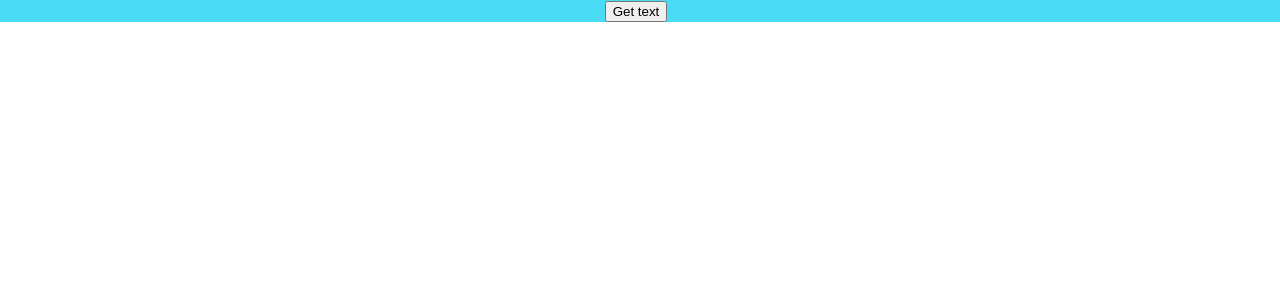
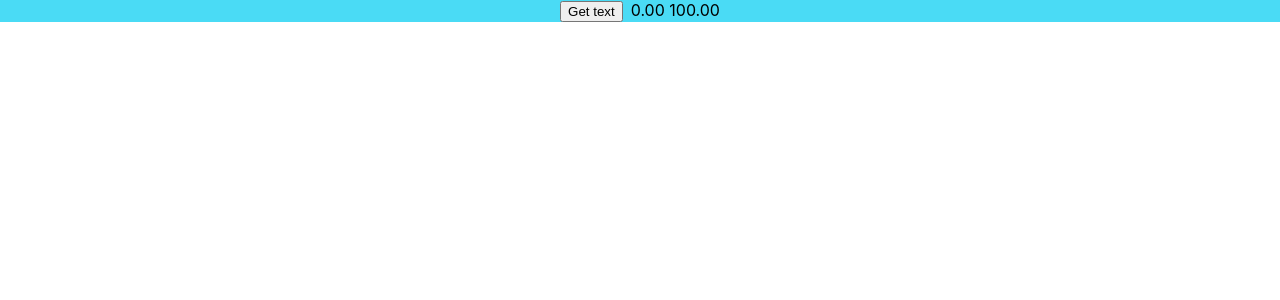
Before and after one commit to DevRomFromDom/typingSimulator, a React (Create React App) app: page / in a window 1280 px wide. Shown: the top 300 px of the page. Built offline with nearby package versions, Linux system fonts and the light colour scheme.

Commit message:
Main things works.

```diff
--- a/src/Main/Text/Letter/Letter.module.scss
+++ b/src/Main/Text/Letter/Letter.module.scss
@@ -1,18 +1,23 @@
-.default{
-   min-width: 10px;
-   background-color: #fff;
+.default {
+    background-color: #fff;
+    min-width: 10px;
 }
-.active{
+.active {
     min-width: 10px;
-   background-color:green;
+    background-color: green;
+    border-radius: 5px;
+    padding: 0 2px;
 }
-.mistake{
-   min-width: 10px;
-   background-color:red;
-   height: 100%;
-   color:white;
+.mistake {
+    min-width: 10px;
+    background-color: red;
+    height: 100%;
+    color: white;
+    padding: 0 2px;
+    border-radius: 5px;
 }
-.passed{
-   background-color:white;
-   color: green;
+.passed {
+    min-width: 10px;
+    background-color: white;
+    color: green;
 }
--- a/src/Main/Text/Text.jsx
+++ b/src/Main/Text/Text.jsx
@@ -4,6 +4,7 @@ import Letter from './Letter/Letter';
 
 const Text = () => {
     const [text, setText] = useState([]);
+    const [time, setTime] = useState(0);
     const [passedText, setPassedText] = useState([]);
     const [activeText, setActiveText] = useState([]);
     const [defaultText, setDefaultText] = useState([]);
@@ -11,6 +12,8 @@ const Text = () => {
     const [status, setStatus] = useState('active');
     const [correctCount, setCorrectCount] = useState(0);
     const [mistakeCount, setMistakeCount] = useState(0);
+    const [speed, setSpeed] = useState(0);
+    const [accuracy, setAccuracy] = useState(100);
     const inputRef = useRef();
 
     const getText = async (e) => {
@@ -21,10 +24,14 @@ const Text = () => {
                 return data;
             };
             newText().then((data) => {
-                console.log(data.text);
-                setText(data.text.split(''));
                 setChangeIndex(0);
                 setStatus('active');
+                setSpeed(0);
+                setAccuracy(100);
+                setCorrectCount(0);
+                setMistakeCount(0);
+                setText(data.text.split(''));
+
                 inputRef.current.focus();
             });
         } catch (e) {
@@ -32,49 +39,53 @@ const Text = () => {
         }
     };
     useEffect(() => {
-        const useKeyPress = (e) => {
+        setPassedText(text.slice(0, changeIndex));
+        setActiveText(text.slice(changeIndex, changeIndex + 1));
+        setDefaultText(text.slice(changeIndex + 1));
+    }, [text, changeIndex]);
+    useEffect(() => {
+        const useKeyPress = async (e) => {
             inputRef.current.focus();
-            if (e.key === activeText[0]) {
-                changeLetter();
-            }
-            if (e.key !== activeText[0] && text !== []) {
-                mistake();
-            }
-        };
-        const useTabDown = (e) => {
+
             if (e.key === 'Tab') {
                 e.preventDefault();
                 inputRef.current.focus();
             }
+            if (e.key === activeText[0]) {
+                setStatus('active');
+                setCorrectCount((count) => count + 1);
+                setChangeIndex((changeIndex) => changeIndex + 1);
+            }
+            if (e.key !== activeText[0] && text.length !== 0 && status === 'active') {
+                setMistakeCount((count) => count + 1);
+                setStatus('mistake');
+            }
         };
         document.addEventListener('keypress', useKeyPress);
-        document.addEventListener('keydown', useTabDown);
+
         return () => {
             document.removeEventListener('keypress', useKeyPress);
-            document.removeEventListener('keydown', useTabDown);
         };
-    }, [activeText]);
-
+    }, [activeText, status, speed, time]);
     useEffect(() => {
-        setPassedText(text.slice(0, changeIndex));
-        setActiveText(text.slice(changeIndex, changeIndex + 1));
-        setDefaultText(text.slice(changeIndex + 1));
-    }, [text, changeIndex]);
-
-    const changeLetter = () => {
-        setCorrectCount(correctCount + 1);
-        setChangeIndex(changeIndex + 1);
-        setStatus('active');
-    };
-
-    const mistake = () => {
-        setStatus('mistake');
-        setMistakeCount(mistakeCount + 1);
-    };
+        if (text.length !== 0) {
+            const interval = setInterval(() => {
+                setTime((time) => time + 1);
+                setSpeed(Math.round(correctCount / (time / 60)));
+                setAccuracy(((text.length - mistakeCount) / (text.length / 100)));
+            }, 1000);
+            return () => {
+                clearInterval(interval);
+            };
+        }
+    }, [text, time, speed]);
     return (
         <div>
             <button onClick={getText}>Get text</button>
             <input type="text" ref={inputRef} className={styles.input} />
+            <span>
+                {isNaN(speed) === true ? (0).toFixed(2) : speed.toFixed(2)} {accuracy. toFixed(2)}
+            </span>
             <div className={styles.text}>
                 {passedText !== '' ? (
                     passedText.map((el, index) => {
```
